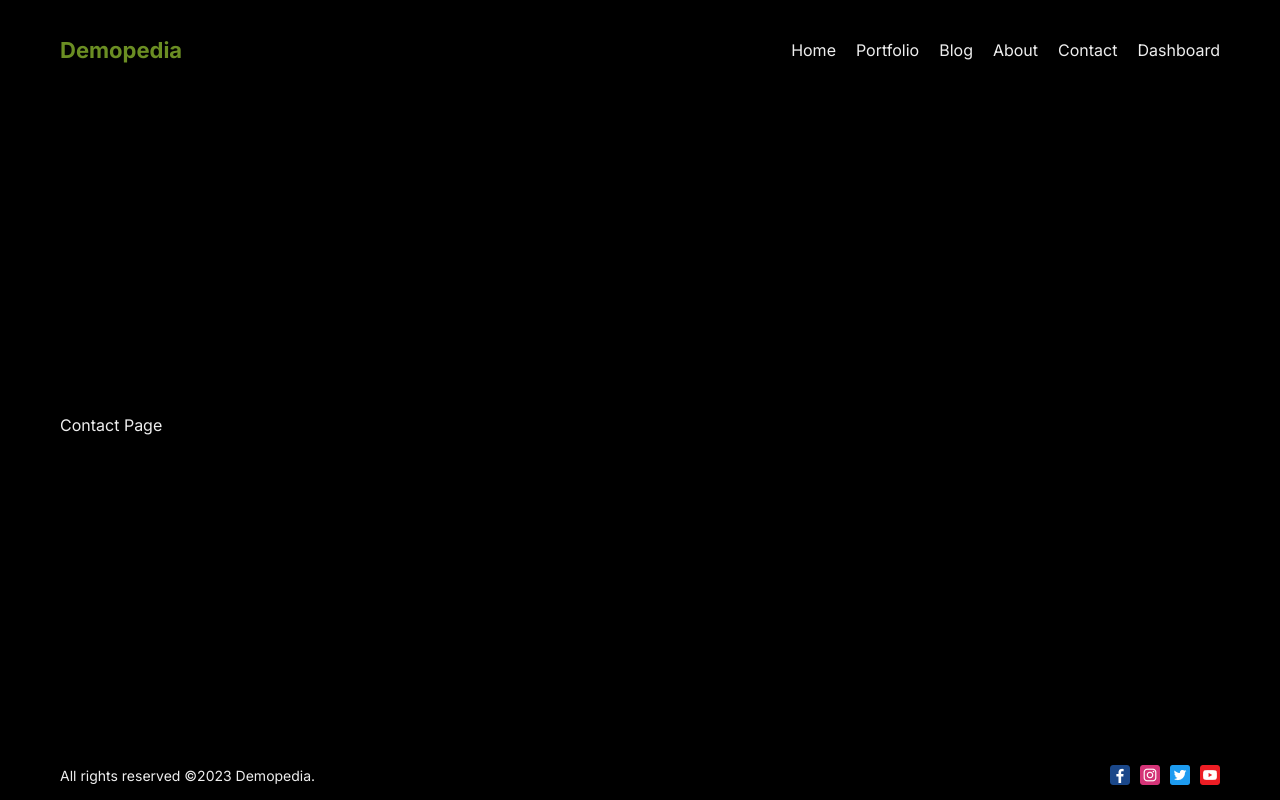
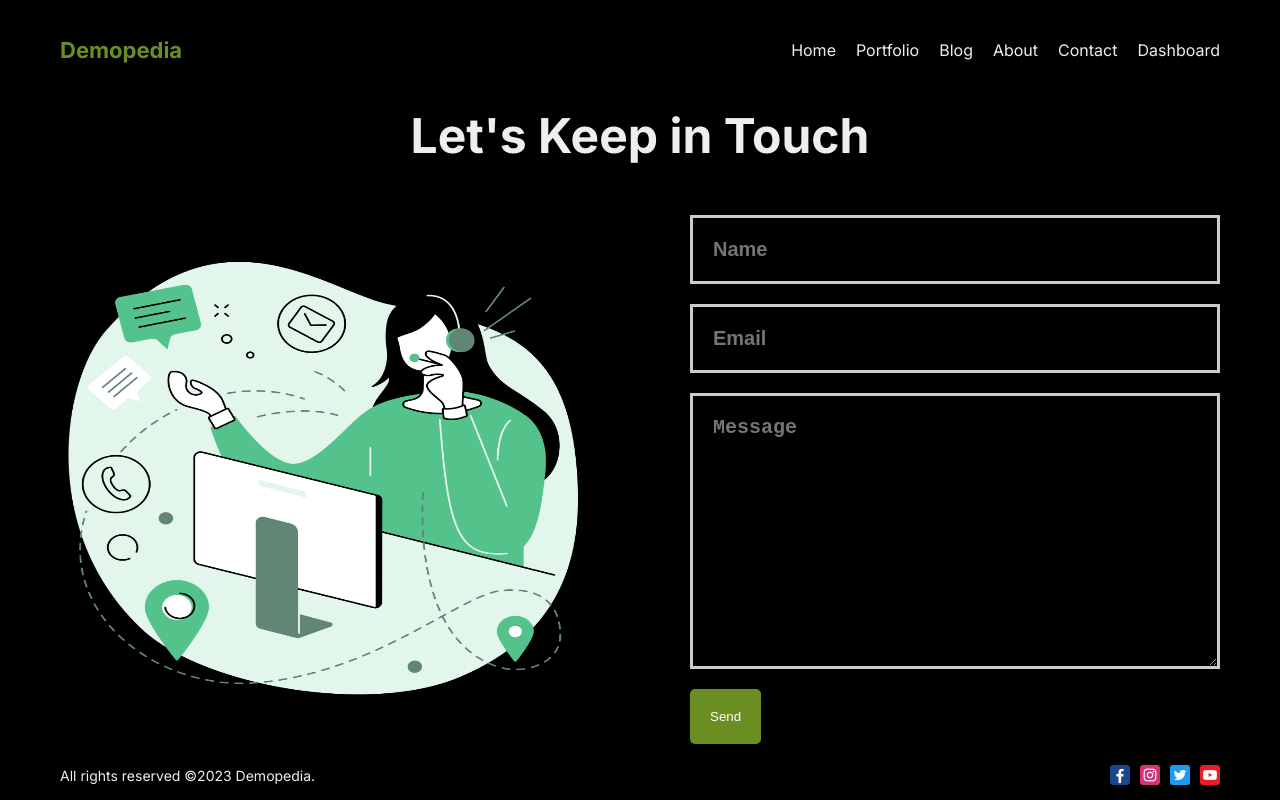
Before and after one commit to gypsicoder/demopedia, a Next.js app: page /contact in a window 1280 px wide. Built offline with nearby package versions, Linux system fonts and the light colour scheme.

Commit message:
Contact page content added

```diff
--- /dev/null
+++ b/src/app/contact/page.module.css
@@ -0,0 +1,41 @@
+.container {
+}
+
+.title {
+  font-size: 48px;
+  text-align: center;
+  margin-bottom: 50px;
+}
+
+.content {
+  display: flex;
+  align-items: center;
+  gap: 100px;
+}
+
+.imageContainer {
+  flex: 1;
+  position: relative;
+  height: 450px;
+}
+
+.image {
+}
+
+.form {
+  flex: 1;
+  display: flex;
+  flex-direction: column;
+  gap: 20px;
+}
+
+.textInput,
+.textArea {
+  padding: 20px;
+  background-color: transparent;
+  outline: none;
+  color: #ccc;
+  border: 3px solid #ccc;
+  font-size: 20px;
+  font-weight: bold;
+}
--- a/src/app/contact/page.tsx
+++ b/src/app/contact/page.tsx
@@ -1,7 +1,41 @@
 import React from 'react';
+import styles from './page.module.css';
+import Image from 'next/image';
+import UrlButton from '@/components/urlButton/UrlButton';
 
 function Contact() {
-  return <div>Contact Page</div>;
+  return (
+    <div className={styles.container}>
+      <h1 className={styles.title}>{"Let's Keep in Touch"}</h1>
+      <div className={styles.content}>
+        <div className={styles.imageContainer}>
+          <Image
+            src={'/contact.png'}
+            fill={true}
+            alt=''
+            className={styles.image}
+          />
+        </div>
+        <form action='' className={styles.form}>
+          <input type='text' className={styles.textInput} placeholder='Name' />
+          <input
+            type='email'
+            className={styles.textInput}
+            placeholder='Email'
+          />
+          <textarea
+            name='message'
+            id='message'
+            placeholder='Message'
+            cols={30}
+            rows={10}
+            className={styles.textArea}
+          ></textarea>
+          <UrlButton url='#' text='Send' />
+        </form>
+      </div>
+    </div>
+  );
 }
 
 export default Contact;
```
